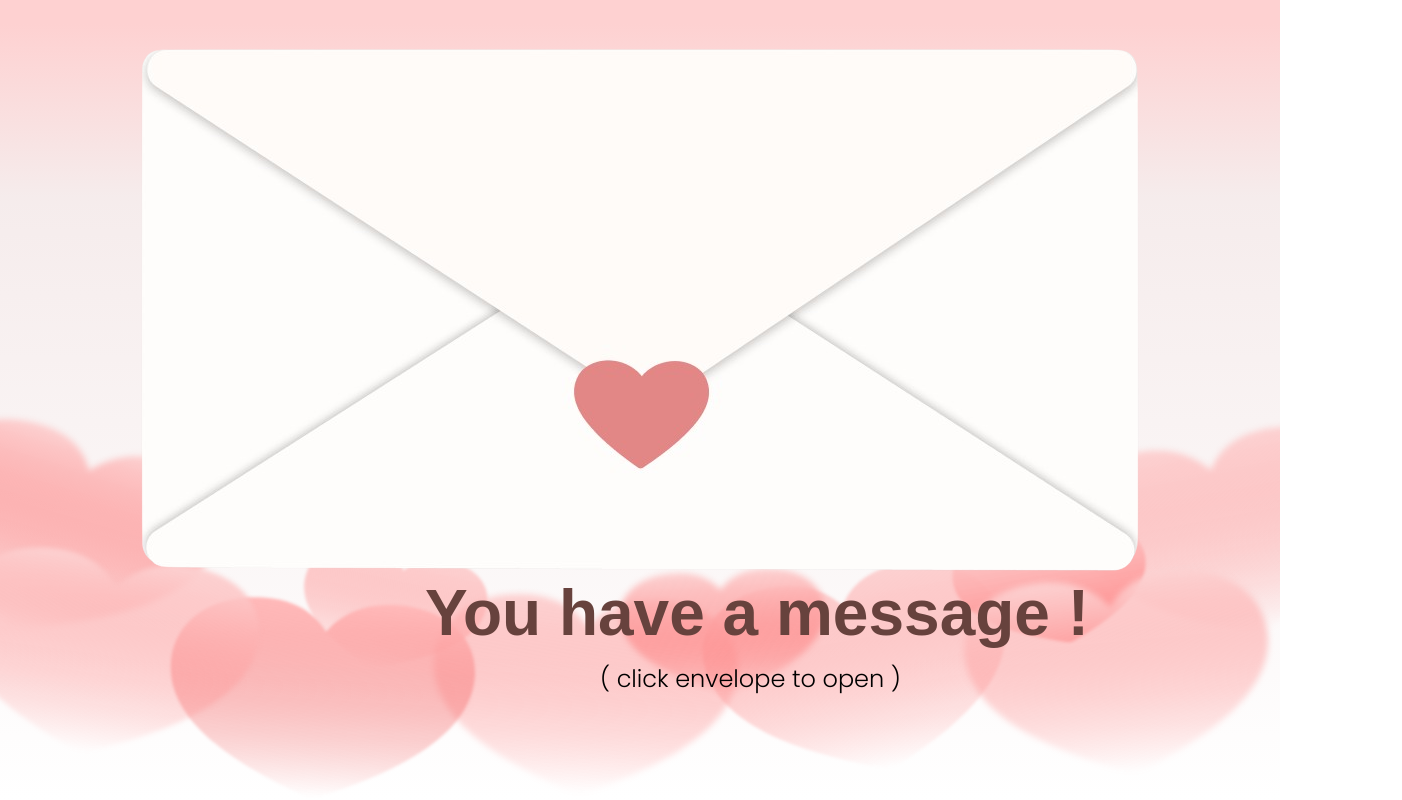
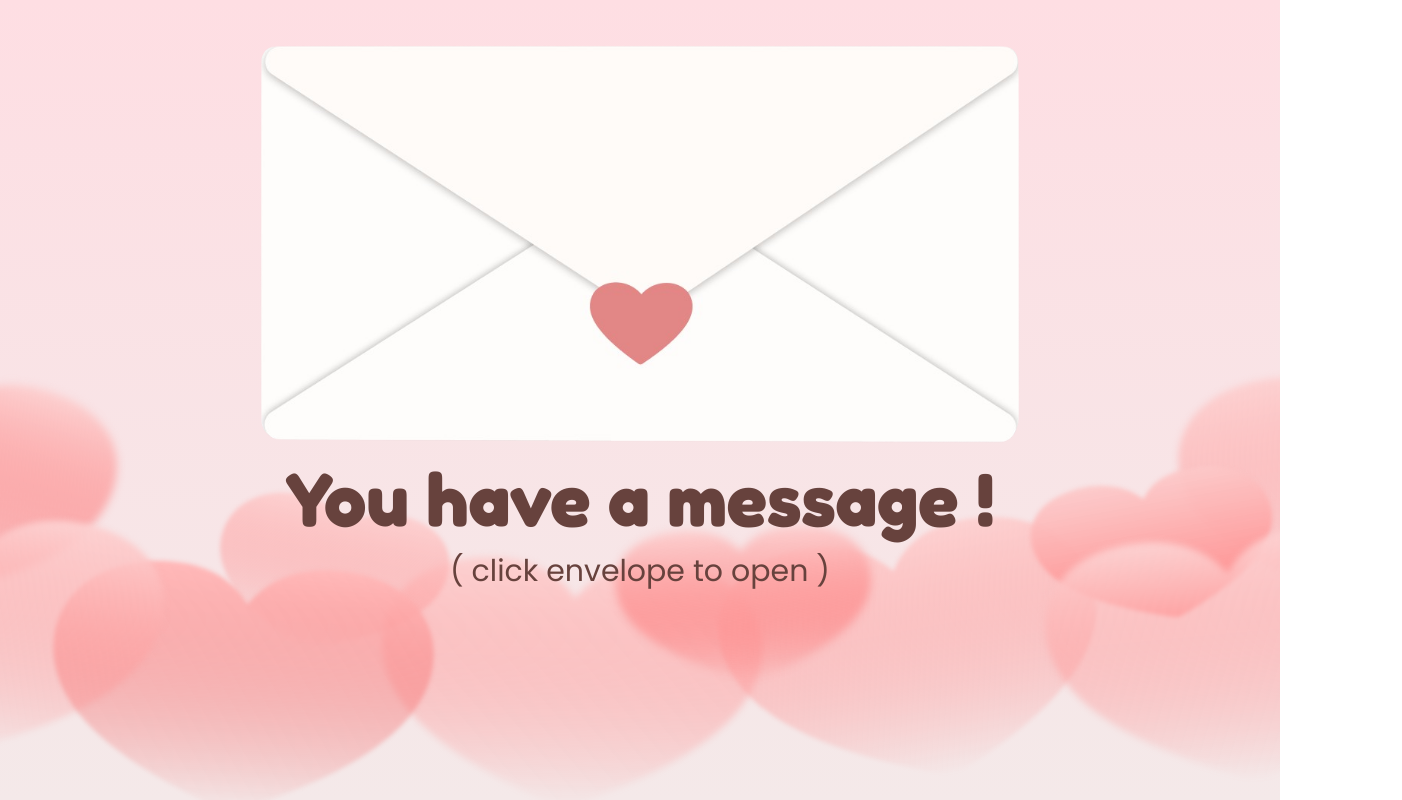
Before and after one commit to benedictaurel/Valencard-EIT24-FE, a React (Vite) app: page /card in a window 1280 px wide. Shown: the whole page, 1402 px wide, since content can reach past the window. Built offline with nearby package versions, Linux system fonts and the light colour scheme; a web font is replaced by a local one.

Commit message:
Fixing the cards

```diff
--- a/src/App.css
+++ b/src/App.css
@@ -1,65 +1,3 @@
-/* CardPage */
-.card-background {
-    width: 100%;
-    height: 100vh;
-    display: block;
-    background: linear-gradient(180deg, #fed1d1 2.9999999329447746%, rgba(244, 233, 233, 0.8700000047683716) 24.500000476837158%, rgba(241, 232, 232, 0) 100%);
-    position: absolute;
-    z-index: 0;
+.text-color {
+    color:  #67423d;
 }
-
-.love-background {
-    background: url(assets/love.svg);
-    background-size: 120%;
-    background-position: center 50vh;
-    width: 100%;
-    height: 100vh;
-    transform: rotate(360deg);
-    z-index: 1;
-    background-repeat: no-repeat;
-}
-
-.envelope {
-    background: url(assets/envelope.png);
-    background-attachment: fixed;
-    background-position: center 25px;
-    height: 575px;
-    z-index: 2;
-    background-repeat: no-repeat;
-}
-
-.text-youhavemessage {
-    width: 977px;
-    height: 39px;
-    margin-left: 425px;
-    white-space: pre-wrap;
-    word-wrap: break-word;
-    word-break: break-word;
-    transform: rotate(360deg);
-    font-weight: 400;
-    font-style: normal;
-    font-family: "Fredoka One", "Fredoka One Placeholder", sans-serif;
-    color: #67423d;
-    font-size: 64px;
-    letter-spacing: 0em;
-    line-height: 1.2;
-    position: absolute;
-    z-index: 3;
-}
-
-.text-click {
-    margin-top: 90px;
-    margin-left: 600px;
-    width: auto;
-    height: auto;
-    white-space: pre;
-    transform: rotate(360deg);
-    font-weight: 300;
-    font-style: normal;
-    font-family: "Poppins", "Poppins Placeholder", sans-serif;
-    color: #000000;
-    font-size: 24px;
-    letter-spacing: 0em;
-    line-height: 1.2;
-    position: absolute;
-}
--- a/src/pages/Envelope/Card.jsx
+++ b/src/pages/Envelope/Card.jsx
@@ -1,21 +1,22 @@
-
+import Envelope from '/src/assets/envelope.png';
+import LoveBackground from '/src/assets/love.svg';
 
 function Card() {
   return (
-      <div className="card-background">
+    <div className="bg-gradient-to-b overflow-hidden from-pink1 to-pink2 min-h-screen justify-center items-center flex relative">
       <section id="CardPage">
-              <div className="love-background">
+        <div className=" ">
+          <img src={LoveBackground} alt="lovenya doang" className="absolute bottom--40 left-1/2 transform -translate-x-1/2 scale-150" />
+          <div className="text-wrapper absolute top-5 left-1/2 transform -translate-x-1/2 scale-125 mt-16">
             <a href="/">
-                      {/* sementara nanti kalo ada buat /message ganti aja */}
-                      <div className="envelope">
-
-                      </div>
+              <img src={Envelope} alt="envelope" />
             </a>
-                  <div className="text-youhavemessage">
+            <div className="text-6xl font-fredokaone text-color mb-3 bottom-0 text-center">
               <p><b>You have a message !</b></p>
             </div>
-                  <div className="text-click">
+            <div className="text-2xl text-color text-center font-poppins">
               <p>( click envelope to open )</p>
+            </div>
           </div>
         </div>
       </section>
@@ -23,4 +24,10 @@ function Card() {
   );
 }
 
+const textWrapper = {
+  display: 'flex',
+  flexDirection: 'column',
+  alignItems: 'center',
+};
+
 export default Card;
```
Lines whose indentation alone changed are shown as unchanged.
